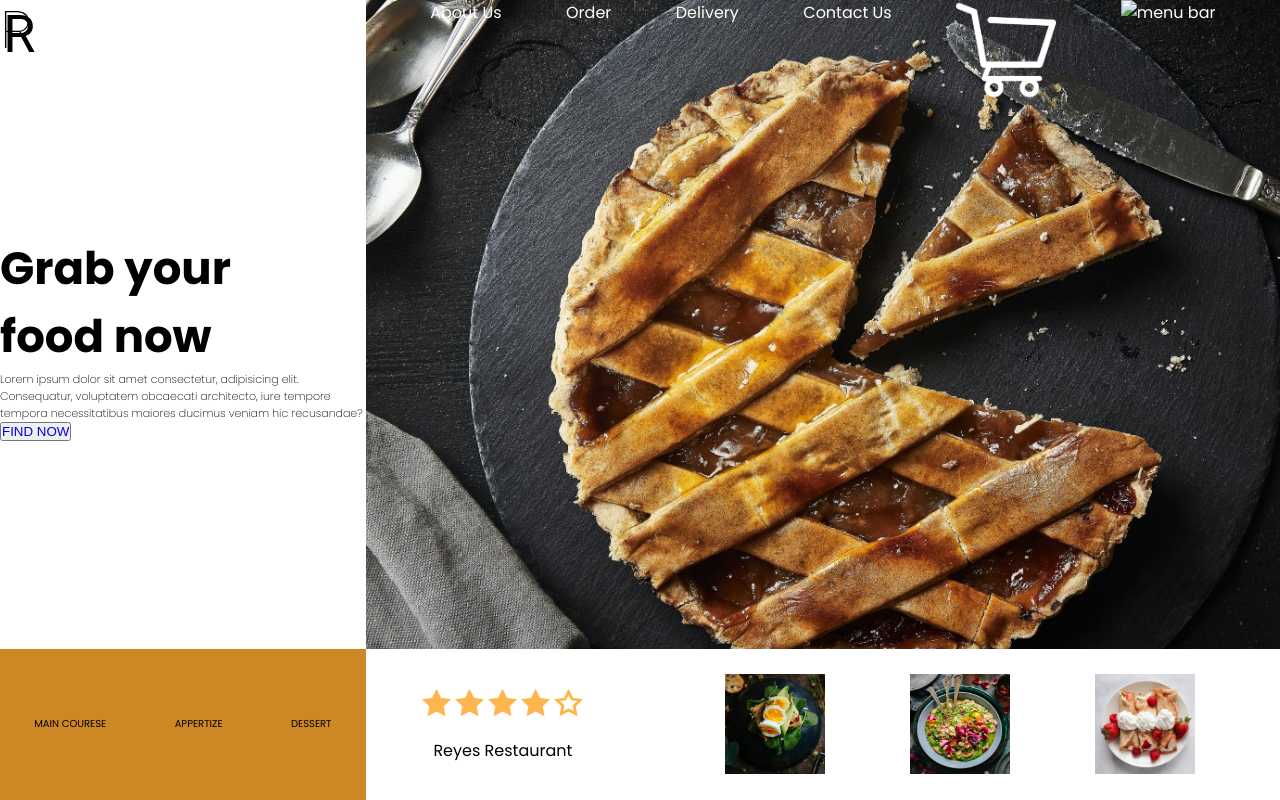
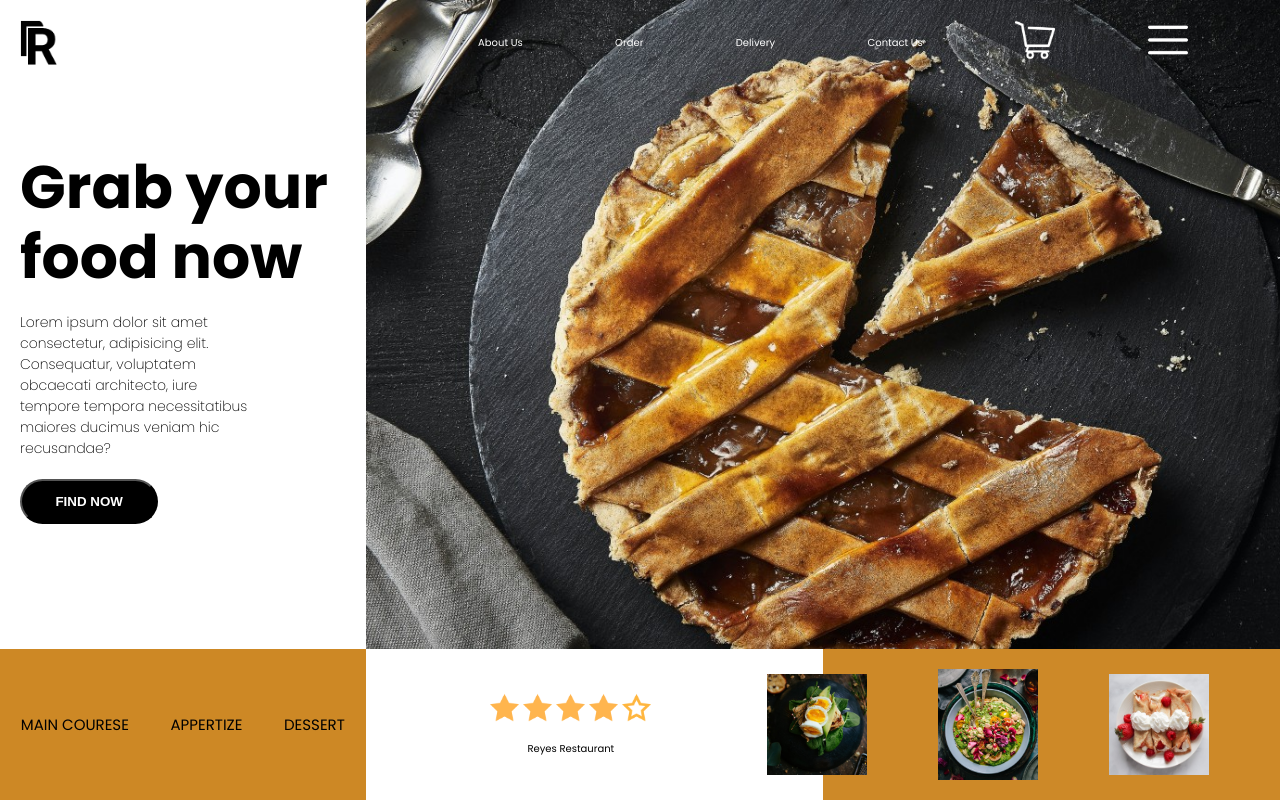
Before and after one commit to luiisca/Grab-your-food, a plain HTML site: page index.html in a window 1280 px wide. Drawn offline with Linux system fonts and the light colour scheme.

Commit message:
1366x768 version finished

```diff
--- a/index.html
+++ b/index.html
@@ -10,8 +10,8 @@
 </head>
 <body><!--Grid-->
     <section class="section1"><!--Flexbox-column-->
-        <div class="section1_logo"><img class="logo-img" src="Images/logo.svg" alt="logo RyR"></div>
-        <div class="section1_text">
+        <div class="section1_logo"><img class="logo-img" src="Images/logo.png" alt="logo RyR"></div>
+        <div class="section1_text"> <!--Flexbox-->
             <div><h1>Grab your <br>food now</h1></div>
             <div class="section1_intro">Lorem ipsum dolor sit amet consectetur, adipisicing elit. Consequatur, voluptatem obcaecati architecto, iure tempore tempora necessitatibus maiores ducimus veniam hic recusandae?</div>
             <div class="section1_button"><button><a href="#">FIND NOW</a></button></div>
--- a/styles.css
+++ b/styles.css
@@ -8,16 +8,12 @@ html {
     font-size: 62.5%;
 }
 body {
-    font-size: 1.6rem;
     display: grid;
     grid-template: 3fr .7fr / 1fr 2.5fr;
     grid-template-areas:
         "section1 section2"
         "section3 section4";
     height: 100vh;
-}
-img {
-    height: 100px;
 }
 li {
     list-style: none;
@@ -36,21 +32,35 @@ a {
     height: 100%;
 }
 h1 {
-    font-size: 4.5rem;
+    font-size: 6rem;
+    line-height: 7rem;
     font-family: 'Poppins', sans-serif;
 }
 .section1_logo {
     height: 10%;
     align-self: flex-start;
+    padding: 2rem 0 0 2rem;
+}
+.section1_intro {
+    margin: 2rem 11rem 2rem 0;
+    font-size: 1.4rem;
+}
+button {
+    height: 4.5rem;
+    width: 40%;
+    background-color: black;
+    border-radius: 4.4em;
+}
+button a {
+    color: white;
+    font-weight: 600;
 }
 .section1_text {
     height: 90%;
+    padding: 0 0 10% 2rem;
     display: flex;
     flex-direction: column;
-    align-items: flex-start;
     justify-content: center;
-    font-size: 1.1rem;
-    padding-bottom: 10%;
     font-family: 'Poppins', sans-serif;
     font-weight: 200;
 }
@@ -58,16 +68,22 @@ h1 {
 .section2 {
     grid-area: section2;
     background-image: url(Images/pie.jpg);
-    background-size:cover;
+    background-size: cover;
 }
 .section2_navbar {
+    padding: 2rem 0 0 2rem;
     display: flex;
     flex-direction: row;
     justify-content: space-evenly;
+    align-items: center;
 }
 .section2 a {
     color: white;
     font-family: 'Poppins', sans-serif;
+}
+.section2 img {
+    width: 4rem;
+    height: 4rem;
 }
 /* Section 3 */
 .section3 {
@@ -87,7 +103,8 @@ h1 {
 .section3 a {
     color: black;
     font-family: 'Poppins', sans-serif;
-    font-weight: 400;
+    font-weight: 500;
+    font-size: 1.5rem;
 }
 /* Section 4 */
 .section4 {
@@ -104,6 +121,7 @@ h1 {
     display: flex;
     flex-direction: column;
     justify-content: center;
+    margin-left: 8rem ;
 }
 .section4 p{
     text-align: center;
@@ -130,8 +148,3 @@ h1 {
 .section4_images img {
     width: 10rem;
 }
-/* .section4_back {
-    justify-self: flex-end;
-    width: 50%;
-    background-color: yellow;
-} */
```
Also changed, not shown: Images/#cd8927.png (added), Images/Rectangle 1.jpg (added), Images/logo.png (added), Images/menu.png (added).
